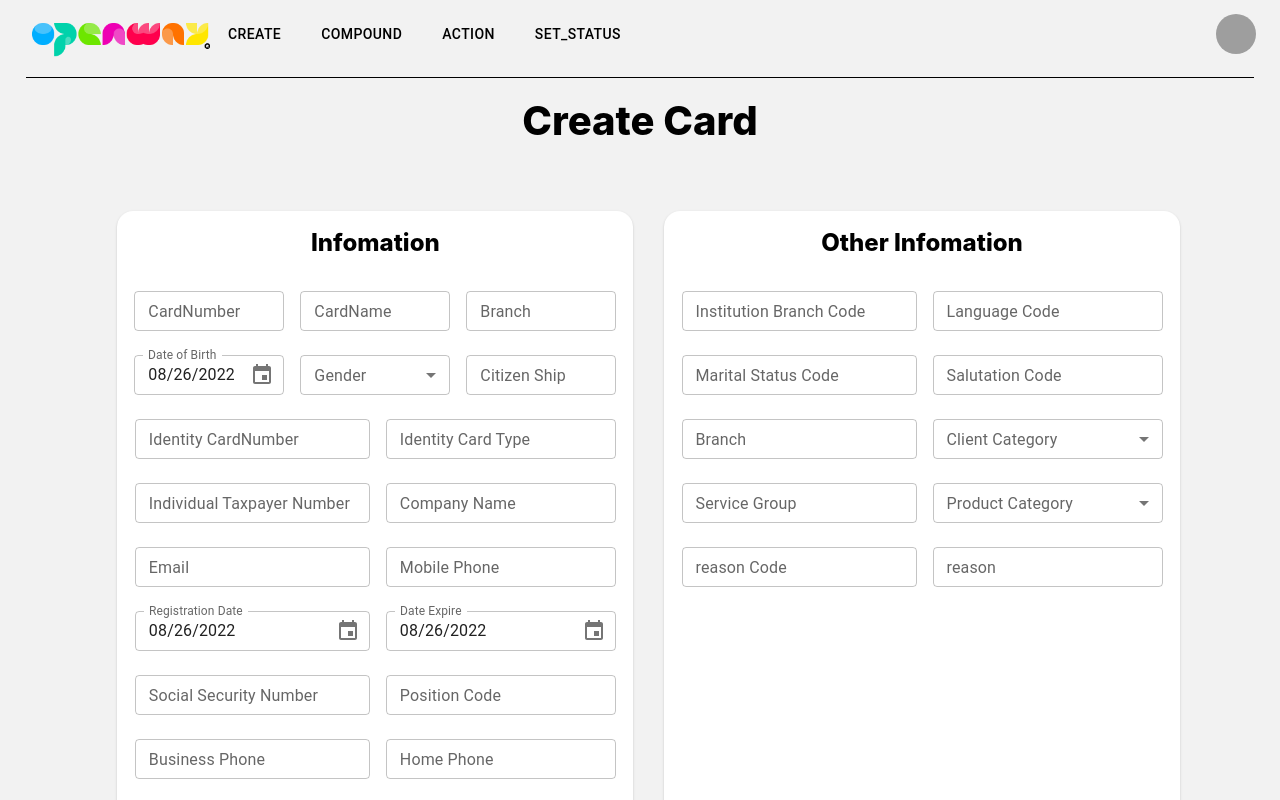
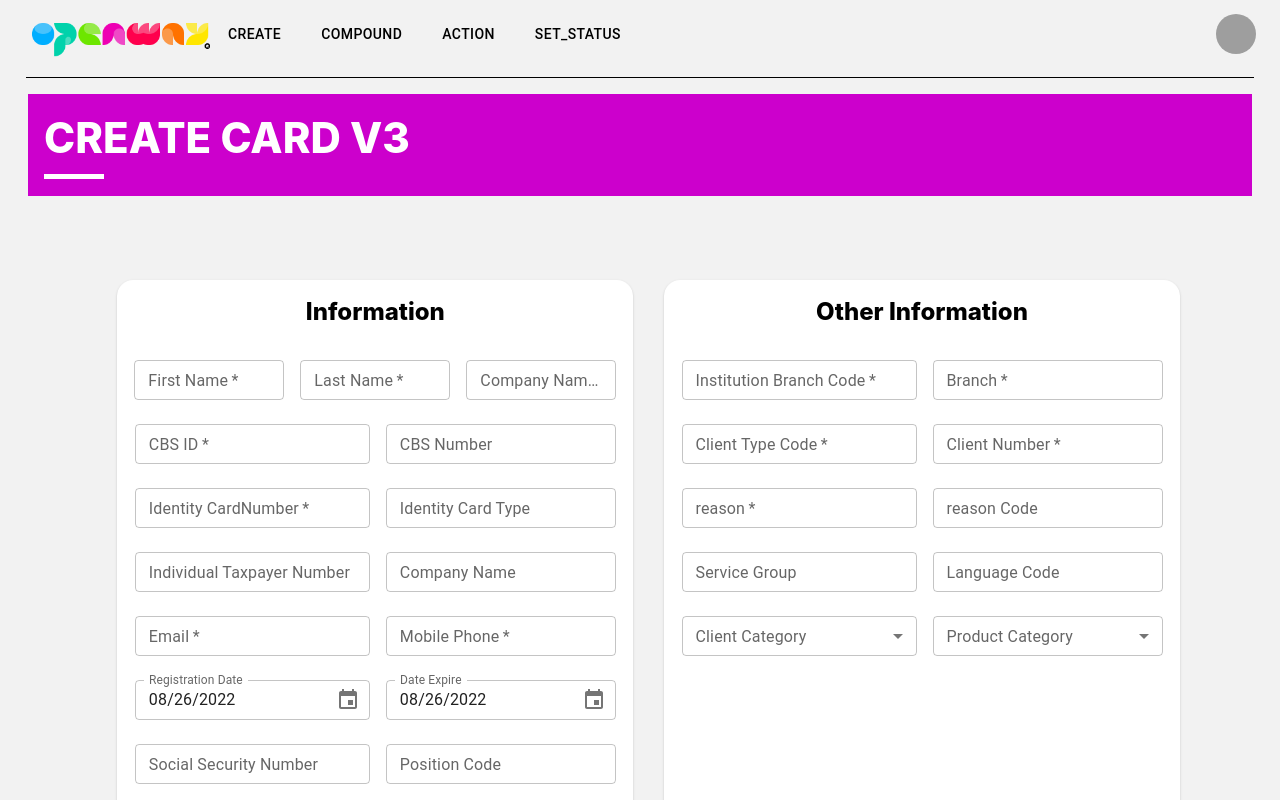
Before and after one commit to son3102k/BAB_FE, a React (Create React App) app: page /createcardv3 in a window 1280 px wide. Shown: the top 800 px of the page. Built offline with nearby package versions, Linux system fonts and the light colour scheme; grey boxes are pictures that could not be loaded.

Commit message:
Update CreateCardV3.js

```diff
--- a/src/page/CreateCardV3.js
+++ b/src/page/CreateCardV3.js
@@ -19,6 +19,7 @@ import DialogActions from '@mui/material/DialogActions';
 import DialogContent from '@mui/material/DialogContent';
 import DialogContentText from '@mui/material/DialogContentText';
 import DialogTitle from '@mui/material/DialogTitle';
+import Container from "@mui/material/Container";
 
 
 const font = createTheme({
@@ -105,12 +106,31 @@ export default function CreateClientV3() {
     const [firstName, setFirstName] = useState('');
     const [middleName, setMiddleName] = useState('');
     const [lastName, setLastName] = useState('');
-    const [identityCardNumber, setIdentityCardNumber] = useState('Gi cung dc');
-    const [clientNumber, setClientNumber] = useState('Any number');
-    const [branch, setBranch] = useState('0101');
-    const [institutionBranchCode, setInstitutionBranchCode] = useState('0001');
-    const [reason,setReason] = useState('create client');
-    const [clientTypeCode,setClientTypeCode] = useState('PR');
+    const [BirthDate, setBirthDate] = useState(new Date(0));
+    const [Gender, setGender] = useState(gender[0].value);
+    const [Citizenship, setCitizenship] = useState('');
+    const [identityCardNumber, setIdentityCardNumber] = useState('');
+    const [IdentityCardType, setIdentityCardType] = useState('');
+    const [IndividualTaxpayerNumber, setIndividualTaxpayerNumber] = useState('');
+    const [CompanyName,setCompanyName] = useState('');
+    const [EMail, setEMail] = useState('');
+    const [MobilePhone, setMobilePhone] = useState('');
+    const [RegistrationDate, setRegistrationDate] = useState(new Date());
+    const [DateExpire, setDateExpire] = useState(new Date());
+    const [SocialSecurityNumber, setSocialSecurityNumber] = useState('');
+    const [PositionCode, setPositionCode] = useState('');
+    const [BusinessPhone, setBusinessPhone] = useState('');
+    const [HomePhone, setHomePhone] = useState('');
+    const [institutionBranchCode, setInstitutionBranchCode] = useState('');
+    const [branch, setBranch] = useState('');
+    const [clientTypeCode,setClientTypeCode] = useState('');
+    const [clientNumber, setClientNumber] = useState('');
+    const [reason,setReason] = useState('');
+    const [reasonCode, setreasonCode] = useState('');
+    const [ServiceGroup, setServiceGroup] = useState('');
+    const [LanguageCode, setLanguageCode] = useState('');
+    const [ClientCategory, setClientCategory] = useState(client_category[0].value);
+    const [ProductCategory, setProductCategory] = useState(prodcut_category[0].value);
     const [openDialog, setOpenDialog] = useState(false);
     const [message,setMessage] = useState('');
 
@@ -119,11 +139,20 @@ export default function CreateClientV3() {
     });
 
     const handleSubmit = async (event) => {
+        event.preventDefault();
         const response = await axios.post('http://localhost:8080/createCard',{
             reason,
             institutionBranchCode,
             clientTypeCode,
             "inObject": {
+                firstName,
+                lastName,
+                middleName,
+                Gender,
+                BirthDate,
+                IdentityCardType,
+                Citizenship,
+
                 branch,
                 identityCardNumber,
                 clientNumber,
@@ -135,7 +164,7 @@ export default function CreateClientV3() {
         });
         setOpenDialog(true);
         // setMessage(response.data['createClientV3Reusult'])
-        // setMessage(response.data['createClientV3Result']['value']['retMsg']['value']);
+        setMessage(response.data['createClientV3Result']['value']['retMsg']['value']);
     }
 
     const handleCloseDialog = () => {
@@ -148,13 +177,26 @@ export default function CreateClientV3() {
             <Typography component="h1" variant="h5" fontWeight="800" fontFamily={font.typography.fontFamily}
                         color="#000000"
                         sx={{
+                            textAlign: "left",
+                            fontSize: 42,
+                            backgroundColor: "#cc00cc",
+                            p: 2,
+                            color: '#fff',
+                            m: 3.5,
                             mt: 2,
-                            textAlign: "center",
-                            fontSize: 40
+                            minHeight: 70,
                         }}>
-                Create Card
+                CREATE CARD V3
+                <div>
+                    <Container maxWidth="sm" fullWidth sx={{
+                        width: 0.05,
+                        mt: 1,
+                        borderBottom: "5px solid #fff",
+                        float: "left",
+                    }}/>
+                </div>
             </Typography>
-            <Box sx={{flexGrow: 1}}>
+            <Box sx={{flexGrow: 1}} component="form" onSubmit={handleSubmit}>
                 <Grid container spacing={6} sx={{
                     display: "flex",
                     flexDirection: "row",
@@ -172,71 +214,75 @@ export default function CreateClientV3() {
                                             m: 1,
                                             mb: 3,
                                         }}>
-                                Infomation
+                                Information
                             </Typography>
                             <TextField
-                                id="CardNumber"
-                                label="CardNumber"
+                                id="embossedFirstName"
+                                label="First Name"
                                 size="small"
                                 sx={{
                                     width: "30%",
                                     m: 1,
                                 }}
+                                onChange={(e) => setFirstName(e.target.value)}
+                                required
                             />
                             <TextField
-                                id="CardName"
-                                label="CardName"
+                                id="embossedLastName"
+                                label="Last Name"
                                 size="small"
                                 sx={{
                                     width: "30%",
                                     m: 1
                                 }}
+                                onChange={(e) => setLastName(e.target.value)}
+                                required
                             />
                             <TextField
-                                id="Branch"
-                                label="Branch"
+                                id="embossedCompanyName"
+                                label="Company Name"
                                 size="small"
                                 sx={{
                                     width: "30%",
                                     m: 1,
                                     mb: 2
                                 }}
+                                onChange={(e) => setMiddleName(e.target.value)}
+                                required
                             />
-                            <LocalizationProvider dateAdapter={AdapterDateFns}>
+                            {/* <LocalizationProvider dateAdapter={AdapterDateFns}>
                                 <DesktopDatePicker
-                                    id="BirthDate"
-                                    label="Date of Birth"
+                                    id="expirationDate"
+                                    label="Expiration Date"
                                     inputFormat="MM/dd/yyyy"
-                                    // value={new Date()}
-                                    // onChange={}
-                                    renderInput={(params) => <TextField {...params} size="small"
+                                    onChange={(e) => setBirthDate(e)}
+                                    value={BirthDate}
+                                    renderInput={(params) => <TextField {...params} size="small" required
                                                                         sx={{width: "30%", m: 1}}/>}
+
                                 />
-                            </LocalizationProvider>
+                            </LocalizationProvider> */}
                             <TextField
-                                id="Gender"
-                                select
-                                label="Gender"
-                                // value={}
-                                // onChange={handleChange}
-                                sx={{m: 1, width: "30%"}}
-                                size="small"
-                            >
-                                {gender.map((option) => (
-                                    <MenuItem key={option.value} value={option.value}>
-                                        {option.label}
-                                    </MenuItem>
-                                ))}
-                            </TextField>
-                            <TextField
-                                id="Citizenship"
-                                label="Citizen Ship"
+                                id="cbsid"
+                                label="CBS ID"
                                 size="small"
                                 sx={{
-                                    width: "30%",
+                                    width: "47%",
+                                    m: 1,
+                                }}
+                                onChange={(e) => setFirstName(e.target.value)}
+                                required
+                            />
+                            <TextField
+                                id="cbsNumber"
+                                label="CBS Number"
+                                size="small"
+                                sx={{
+                                    width: "46%",
                                     m: 1,
                                     mb: 2,
                                 }}
+                                onChange={(e) => setCitizenship(e.target.value)}
                             />
                             <TextField
                                 id="IdentityCardNumber"
@@ -246,6 +292,8 @@ export default function CreateClientV3() {
                                     width: "47%",
                                     m: 1,
                                 }}
+                                onChange={(e) => setIdentityCardNumber(e.target.value)}
+                                required
                             />
                             <TextField
                                 id="IdentityCardType"
@@ -256,6 +304,7 @@ export default function CreateClientV3() {
                                     m: 1,
                                     mb: 2,
                                 }}
+                                onChange={(e) => setIdentityCardType(e.target.value)}
                             />
                             <TextField
                                 id="IndividualTaxpayerNumber"
@@ -265,6 +314,7 @@ export default function CreateClientV3() {
                                     width: "47%",
                                     m: 1,
                                 }}
+                                onChange={(e) => setIndividualTaxpayerNumber(e.target.value)}
                             />
                             <TextField
                                 id="CompanyName"
@@ -275,6 +325,7 @@ export default function CreateClientV3() {
                                     m: 1,
                                     mb: 2,
                                 }}
+                                onChange={(e) => setCompanyName(e.target.value)}
                             />
                             <TextField
                                 id="EMail"
@@ -284,6 +335,9 @@ export default function CreateClientV3() {
                                     width: "47%",
                                     m: 1,
                                 }}
+                                type="email"
+                                onChange={(e) => setEMail(e.target.value)}
+                                required
                             />
                             <TextField
                                 id="MobilePhone"
@@ -294,14 +348,16 @@ export default function CreateClientV3() {
                                     m: 1,
                                     mb: 2,
                                 }}
+                                onChange={(e) => setMobilePhone(e.target.value)}
+                                required
                             />
                             <LocalizationProvider dateAdapter={AdapterDateFns}>
                                 <DesktopDatePicker
                                     id="RegistrationDate"
                                     label="Registration Date"
                                     inputFormat="MM/dd/yyyy"
-                                    // value={new Date()}
-                                    // onChange={}
+                                    value={RegistrationDate}
+                                    onChange={(e) => setRegistrationDate(e)}
                                     renderInput={(params) => <TextField {...params} size="small"
                                                                         sx={{width: "47%", m: 1}}/>}
                                 />
@@ -311,11 +367,12 @@ export default function CreateClientV3() {
                                     id="DateExpire"
                                     label="Date Expire"
                                     inputFormat="MM/dd/yyyy"
-                                    // value={new Date()}
-                                    // onChange={}
+                                    value={DateExpire}
+                                    onChange={(e) => setDateExpire(e)}
                                     renderInput={(params) => <TextField {...params} size="small"
                                                                         sx={{width: "46%", m: 1, mb: 2}}/>}
                                 />
+                            </LocalizationProvider>
                             <TextField
                                 id="SocialSecurityNumber"
                                 label="Social Security Number"
@@ -324,8 +381,8 @@ export default function CreateClientV3() {
                                     width: "47%",
                                     m: 1,
                                 }}
+                                onChange={(e) => setSocialSecurityNumber(e.target.value)}
                             />
-                            </LocalizationProvider>
                             <TextField
                                 id="PositionCode"
                                 label="Position Code"
@@ -335,6 +392,7 @@ export default function CreateClientV3() {
                                     m: 1,
                                     mb: 2,
                                 }}
+                                onChange={(e) => setPositionCode(e.target.value)}
                             />
                             <TextField
                                 id="BusinessPhone"
@@ -344,6 +402,7 @@ export default function CreateClientV3() {
                                     width: "47%",
                                     m: 1,
                                 }}
+                                onChange={(e) => setBusinessPhone(e.target.value)}
                             />
                             <TextField
                                 id="HomePhone"
@@ -354,6 +413,7 @@ export default function CreateClientV3() {
                                     m: 1,
                                     mb: 2,
                                 }}
+                                onChange={(e) => setHomePhone(e.target.value)}
                             />
                         </Item>
                     </Grid>
@@ -365,7 +425,7 @@ export default function CreateClientV3() {
                                             m: 1,
                                             mb: 3,
                                         }}>
-                                Other Infomation
+                                Other Information
                             </Typography>
                             <TextField
                                 id="InstitutionBranchCode"
@@ -375,6 +435,75 @@ export default function CreateClientV3() {
                                     width: "47%",
                                     m: 1,
                                 }}
+                                onChange={(e) => setInstitutionBranchCode(e.target.value)}
+                                required
+                            />
+                            <TextField
+                                id="Branch"
+                                label="Branch"
+                                size="small"
+                                sx={{
+                                    width: "46%",
+                                    m: 1,
+                                    mb: 2,
+                                }}
+                                onChange={(e) => setBranch(e.target.value)}
+                                required
+                            />
+                            <TextField
+                                id="ClientTypeCode"
+                                label="Client Type Code"
+                                size="small"
+                                sx={{
+                                    width: "47%",
+                                    m: 1,
+                                }}
+                                onChange={(e) => setClientTypeCode(e.target.value)}
+                                required
+                            />
+                            <TextField
+                                id="ClientNumber"
+                                label="Client Number"
+                                size="small"
+                                sx={{
+                                    width: "46%",
+                                    m: 1,
+                                    mb: 2,
+                                }}
+                                onChange={(e) => setClientNumber(e.target.value)}
+                                required
+                            />
+                            <TextField
+                                id="reason"
+                                label="reason"
+                                size="small"
+                                sx={{
+                                    width: "47%",
+                                    m: 1,
+                                }}
+                                onChange={(e) => setReason(e.target.value)}
+                                required
+                            />
+                            <TextField
+                                id="reasonCode"
+                                label="reason Code"
+                                size="small"
+                                sx={{
+                                    width: "46%",
+                                    m: 1,
+                                    mb: 2,
+                                }}
+                                onChange={(e) => setreasonCode(e.target.value)}
+                            />
+                            <TextField
+                                id="ServiceGroup"
+                                label="Service Group"
+                                size="small"
+                                sx={{
+                                    width: "47%",
+                                    m: 1,
+                                }}
+                                onChange={(e) => setServiceGroup(e.target.value)}
                             />
                             <TextField
                                 id="LanguageCode"
@@ -385,45 +514,19 @@ export default function CreateClientV3() {
                                     m: 1,
                                     mb: 2,
                                 }}
+                                onChange={(e) => setLanguageCode(e.target.value)}
                             />
-                            <TextField
-                                id="MaritalStatusCode"
-                                label="Marital Status Code"
-                                size="small"
-                                sx={{
-                                    width: "47%",
-                                    m: 1,
-                                }}
-                            />
-                            <TextField
-                                id="SalutationCode"
-                                label="Salutation Code"
-                                size="small"
-                                sx={{
-                                    width: "46%",
-                                    m: 1,
-                                    mb: 2,
-                                }}
-                            />
-                            <TextField
-                                id="Branch"
-                                label="Branch"
-                                size="small"
-                                sx={{
-                                    width: "47%",
-                                    m: 1,
-                                }}
-                            />
+
                             <TextField
                                 id="ClientCategory"
                                 label="Client Category"
                                 select
                                 size="small"
                                 sx={{
-                                    width: "46%",
+                                    width: "47%",
                                     m: 1,
-                                    mb: 2,
                                 }}
+                                onChange={(e) => setClientCategory(e.target.value)}
                             >
                                 {client_category.map((option) => (
                                     <MenuItem key={option.value} value={option.value}>
@@ -431,15 +534,6 @@ export default function CreateClientV3() {
                                     </MenuItem>
                                 ))}
                             </TextField>
-                            <TextField
-                                id="ServiceGroup"
-                                label="Service Group"
-                                size="small"
-                                sx={{
-                                    width: "47%",
-                                    m: 1,
-                                }}
-                            />
                             <TextField
                                 id="ProductCategory"
                                 label="Product Category"
@@ -450,6 +544,7 @@ export default function CreateClientV3() {
                                     m: 1,
                                     mb: 2,
                                 }}
+                                onChange={(e) => setProductCategory(e.target.value)}
                             >
                                 {prodcut_category.map((option) => (
                                     <MenuItem key={option.value} value={option.value}>
@@ -457,25 +552,7 @@ export default function CreateClientV3() {
                                     </MenuItem>
                                 ))}
                             </TextField>
-                            <TextField
-                                id="reasonCode"
-                                label="reason Code"
-                                size="small"
-                                sx={{
-                                    width: "47%",
-                                    m: 1,
-                                }}
-                            />
-                            <TextField
-                                id="reason"
-                                label="reason"
-                                size="small"
-                                sx={{
-                                    width: "46%",
-                                    m: 1,
-                                    mb: 2,
-                                }}
-                            />
+
 
                         </Item>
                     </Grid>
@@ -484,7 +561,7 @@ export default function CreateClientV3() {
                         justifyContent: "center",
                     }}>
                         <Button
-                            onClick={handleSubmit}
+                            type="submit"
                             variant="contained"
                             sx={{
                                 mt: 2, fontSize: 13, p: 1.3, fontWeight: 'bold',
@@ -518,7 +595,6 @@ export default function CreateClientV3() {
         </DialogActions>
       </Dialog>
     </div>
-
         </div>
     );
 }
```
Lines whose indentation alone changed are shown as unchanged.
